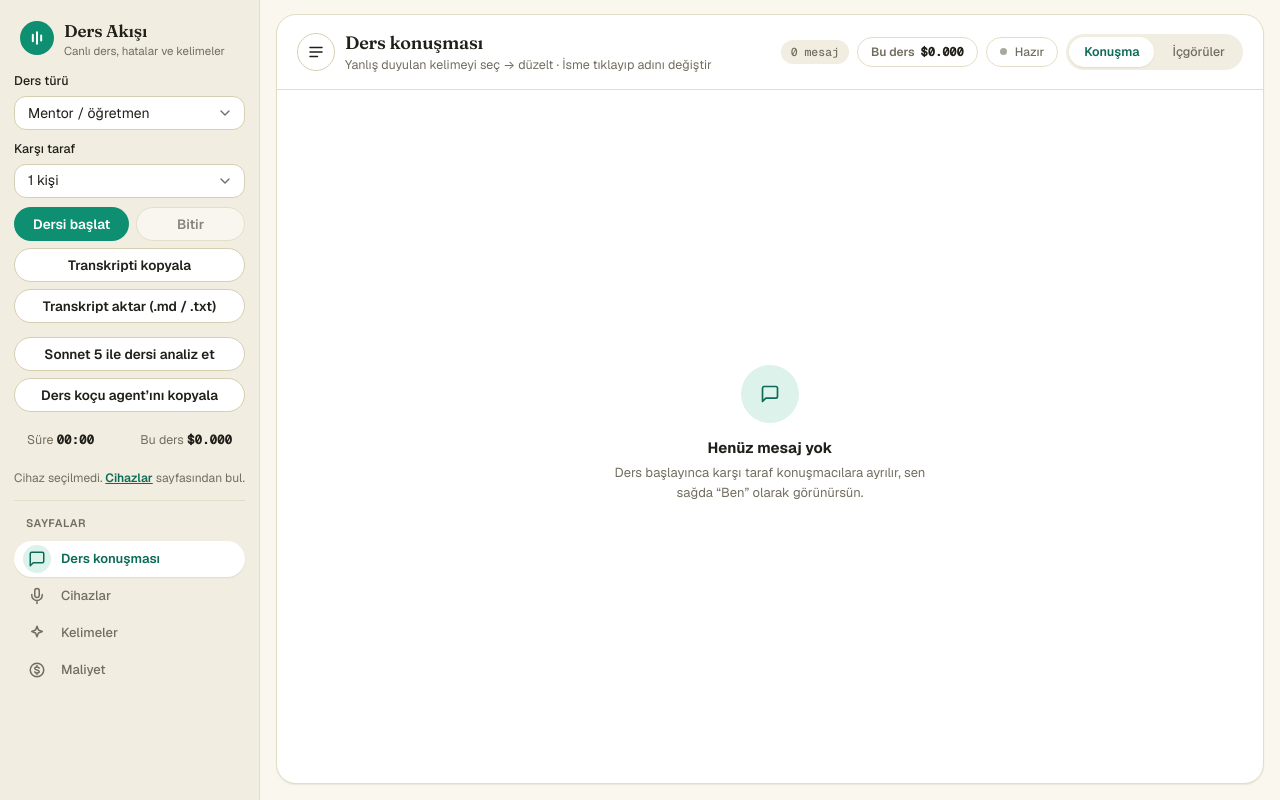
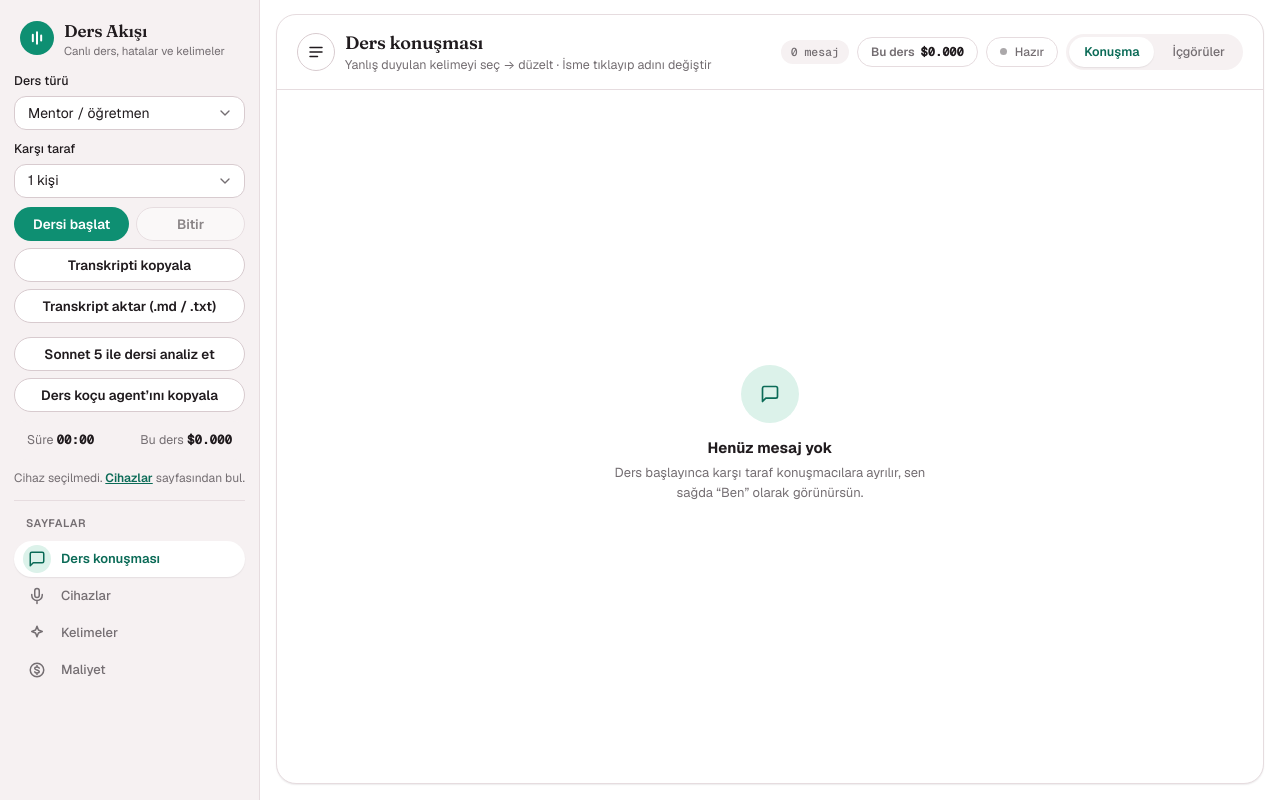
Before and after one commit to arslanberatt/mistaken-w-assembly, a website: page public/index.html in a window 1280 px wide. Drawn offline with nearby package versions, Linux system fonts and the light colour scheme; no server answers.

Commit message:
Remove yellowish cream tint, switch to white/gray/soft-pink neutral palette

```diff
--- a/public/index.html
+++ b/public/index.html
@@ -12,10 +12,10 @@
     <style>
       :root {
         color-scheme: light;
-        --background: #faf7ee; --foreground: #201f1a;
-        --card: #ffffff; --card-foreground: #201f1a;
-        --muted: #f1ede0; --muted-2: #e7e1cd; --muted-foreground: #726e5f;
-        --border: #e3ddc7; --input: #d6cfb3; --ring: #0e8f72;
+        --background: #ffffff; --foreground: #201b1e;
+        --card: #ffffff; --card-foreground: #201b1e;
+        --muted: #f6f1f2; --muted-2: #ebe1e3; --muted-foreground: #746e72;
+        --border: #e6dcdf; --input: #d8cbcf; --ring: #0e8f72;
         --primary: #0e8f72; --primary-foreground: #ffffff;
         --accent: #0e8f72; --accent-soft: #dcf2ea; --accent-fg: #0b6b57;
         --pink: #d64545; --pink-soft: #fbe7e5; --pink-fg: #a83737;
@@ -26,7 +26,7 @@
         --coral: #cc6a35; --coral-soft: #f9e9dc; --coral-fg: #a15127;
         --lav: #7a5fbf; --lav-soft: #ebe5f8; --lav-fg: #5c4592;
         --me-bg: #0e8f72; --me-fg: #ffffff;
-        --shadow: 0 1px 2px rgba(32, 31, 26, .05), 0 1px 1px rgba(32, 31, 26, .03);
+        --shadow: 0 1px 2px rgba(32, 27, 30, .05), 0 1px 1px rgba(32, 27, 30, .03);
         --radius: 12px; --radius-lg: 20px; --radius-pill: 999px;
         --font: "Geist", ui-sans-serif, system-ui, -apple-system, "Segoe UI", sans-serif;
         --font-display: "Fraunces", Georgia, "Times New Roman", serif;
@@ -80,7 +80,7 @@
       select { appearance: none; padding-right: 32px; cursor: pointer; }
       select option { background: var(--card); color: var(--foreground); }
       select:focus-visible, input:focus-visible { border-color: var(--ring); box-shadow: 0 0 0 3px var(--accent-soft); }
-      input::placeholder { color: #a29d87; }
+      input::placeholder { color: #a49ea2; }
       input[type="number"] { font-family: var(--mono); font-size: 13px; text-align: right; padding: 0 12px; }
       .fields.two { grid-template-columns: 1.5fr 1fr; }
       .fields.two .friend-name[hidden] + label { grid-column: 1 / -1; }
@@ -124,7 +124,7 @@
       .claude-account button { flex: none; height: 32px; padding: 0 12px; font-size: 12px; }
       .claude-account button[hidden] { display: none; }
       .privacy-dialog { width: min(440px, calc(100vw - 32px)); padding: 24px; border: 1px solid var(--border); border-radius: var(--radius-lg); background: var(--card); color: var(--foreground); box-shadow: var(--shadow); }
-      .privacy-dialog::backdrop { background: rgba(32, 31, 26, .4); backdrop-filter: blur(2px); }
+      .privacy-dialog::backdrop { background: rgba(32, 27, 30, .4); backdrop-filter: blur(2px); }
       .privacy-dialog h2 { margin: 0 0 8px; font-family: var(--font-display); font-size: 19px; font-weight: 600; }
       .privacy-dialog p { margin: 0 0 14px; color: var(--muted-foreground); font-size: 13px; }
       .privacy-dialog .actions { grid-template-columns: 1fr; }
@@ -391,7 +391,7 @@
       @keyframes toast-in { from { opacity: 0; transform: translateY(12px) scale(.98); } to { opacity: 1; transform: none; } }
 
       /* drawer */
-      .drawer-overlay { position: fixed; inset: 0; z-index: 80; background: rgba(32,31,26,.35); opacity: 0; pointer-events: none; transition: opacity .2s ease; }
+      .drawer-overlay { position: fixed; inset: 0; z-index: 80; background: rgba(32,27,30,.35); opacity: 0; pointer-events: none; transition: opacity .2s ease; }
       .drawer-overlay.open { opacity: 1; pointer-events: auto; }
       .drawer { position: fixed; top: 0; right: 0; bottom: 0; z-index: 81; width: min(380px, 100vw); background: var(--card); color: var(--card-foreground); border-left: 1px solid var(--border); box-shadow: var(--shadow); display: flex; flex-direction: column; transform: translateX(100%); transition: transform .22s cubic-bezier(.21,1.02,.73,1); }
       .drawer.open { transform: translateX(0); }
```
